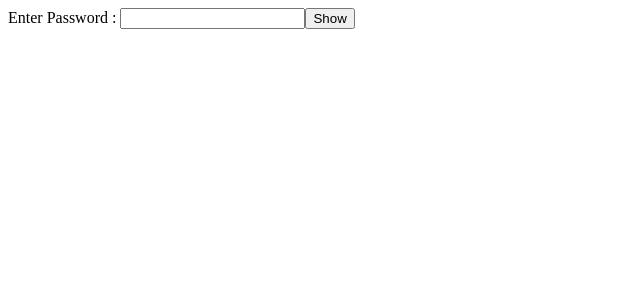
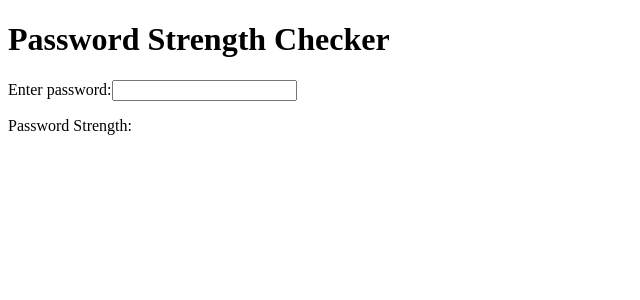
Before and after one commit to sonangdembe/vite, a React (Vite) app: page / in a window 1280 px wide. Shown: the top 300 px of the page, without its empty margins (0-640 px from the left). Built offline with nearby package versions, Linux system fonts and the light colour scheme.

Commit message:
create & delete

```diff
--- a/src/App.jsx
+++ b/src/App.jsx
@@ -1,18 +1,29 @@
-import React , {useState} from 'react'
+import React, { useState } from "react";
 
-const App = () => {
+const PasswordStrengthChecker = () => {
+  const [password, setPassword] = useState(""); // Track password input
 
-  const [showPassword, setShowPassword] = useState(false)
+  // Function to determine password strength
+  const getPasswordStrength = () => {
+    if (password.length > 8) return "Strong";
+    if (password.length >= 5) return "Medium";
+    if (password.length > 0) return "Weak";
+    return "";
+  };
 
   return (
-    <>
-    <label htmlFor="">Enter Password : </label>
-    <input
-    type = {showPassword ? 'text' : 'password'}
-    />
-    <button onClick={() =>setShowPassword(!showPassword) }>{showPassword ? 'Hide' : 'Show' }</button>
-    </>
-  )
-}
+    <div>
+      <h1>Password Strength Checker</h1>
+      <label htmlFor="password">Enter password:</label>
+      <input
+        type="password"
+        id="password"
+        value={password}
+        onChange={(e) => setPassword(e.target.value)} // Update password state
+      />
+      <p>Password Strength: <strong>{getPasswordStrength()}</strong></p>
+    </div>
+  );
+};
 
-export default App
+export default PasswordStrengthChecker;
```
